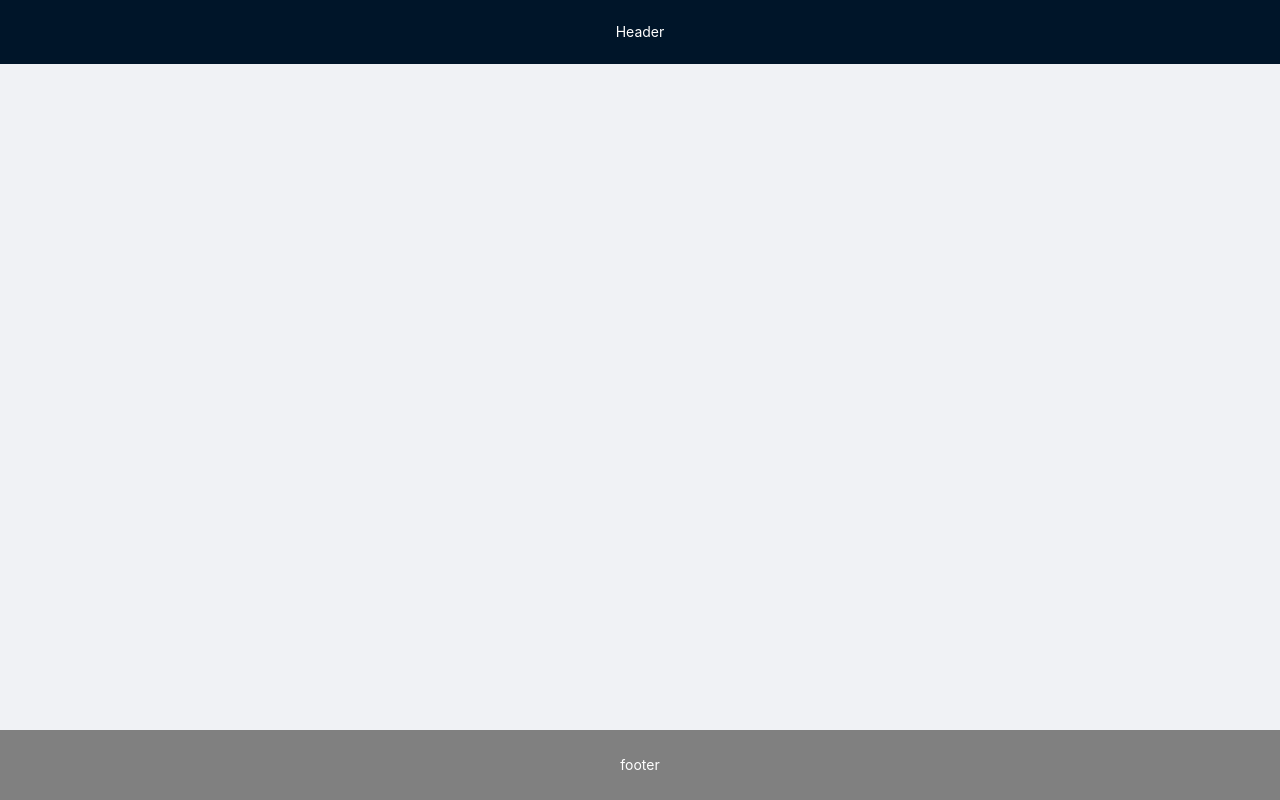
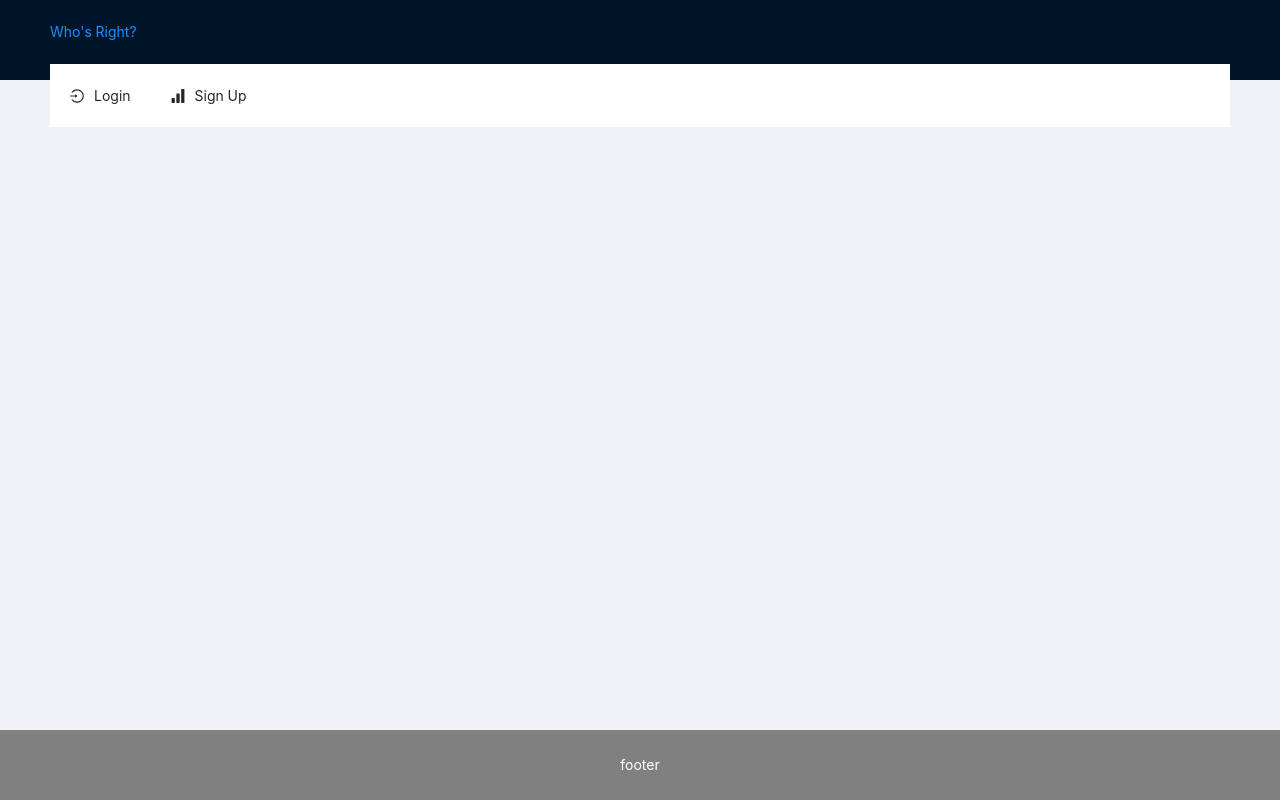
Before and after one commit to healingfields/Polling-App, a React (Create React App) app in the folder polling-frontend/: page / in a window 1280 px wide. Built offline with nearby package versions, Linux system fonts and the light colour scheme.

Commit message:
created the header component

```diff
--- a/polling-frontend/src/components/common/header/Header.js
+++ b/polling-frontend/src/components/common/header/Header.js
@@ -1,7 +1,75 @@
-import React from 'react'
+import { Layout, Menu } from 'antd'
+import './Header.css'
+import React, { useState } from 'react'
+import { Link } from 'react-router-dom';
+import { MailOutlined, AppstoreOutlined, SettingOutlined, HomeOutlined, QuestionCircleOutlined, PlusCircleOutlined, ProfileOutlined, LogoutOutlined, LoginOutlined, SignalFilled} from '@ant-design/icons';
+import Login from '../../presentational/user/login/Login';
 
-export const Header = () => {
+export const Header = (props) => {
+
+  let menuItems;
+  if(props.currentUser){
+     menuItems = [
+      {
+        label: <a href='/'>Home</a>,
+        key: '/',
+        icon:<HomeOutlined/>,
+      },
+      {
+        label: <a href='/poll/new'>New Poll</a>,
+        key: '/poll/new',
+        icon:<PlusCircleOutlined/>,
+      },
+      {
+        label: <a href='/profile'>Profile</a>,
+        key: '/profile',
+        icon:<ProfileOutlined/>,
+        children:[
+          {
+            label: '@ ' + props.currentUser.username,
+            key: 'user-info',
+            icon:<PlusCircleOutlined/>,
+          },
+          {
+            label: <a href={`/users/${props.currentUser.username}`}>Profile</a>,
+            key: 'profile',
+            icon:<PlusCircleOutlined/>,
+          },
+          {
+            label: 'Logout',
+            key: 'logout',
+            icon:<LogoutOutlined/>,
+          },
+        ]
+      },
+    ]
+  }else{
+    menuItems = [
+      {
+        label: <a href='/login'>Login</a>,
+        key: '/login',
+        icon:<LoginOutlined/>,
+      },
+      {
+        label: <a href='/signup'>Sign Up</a>,
+        key: '/signup',
+        icon:<SignalFilled/>,
+      }
+    ]
+  }
+
   return (
-    <div>Header</div>
+    <Layout.Header className='app-header'>
+      <div className='container'>
+        <div className='app-name'>
+          <a href='/'>
+          Who's Right?
+          </a>
+        </div>
+        <Menu mode="horizontal" items={menuItems}>
+
+        </Menu>
+      </div>
+    </Layout.Header>
   )
 }
--- a/polling-frontend/src/components/container/App.css
+++ b/polling-frontend/src/components/container/App.css
@@ -3,3 +3,8 @@
 .app-container{
     height: 100vh;
 }
+
+.app-header{
+    height: 10%;
+    margin-bottom: 10%;
+}
--- a/polling-frontend/src/components/container/App.js
+++ b/polling-frontend/src/components/container/App.js
@@ -11,8 +11,9 @@ import { useState, useEffect } from 'react';
 import {getCurrentUser} from '../../util/ApiUtils';
 import { ACCESS_TOKEN } from '../../constants';
 import {Loader} from '../common/loader/Loader'
+import { Header } from '../common/header/Header';
 
-const {Header, Footer, Content} = Layout;
+const {Content, Footer} = Layout;
 
 function App() {
 
@@ -46,6 +47,7 @@ function App() {
 
       })
   }
+
 
   const router = createBrowserRouter([
     {
@@ -93,10 +95,9 @@ function App() {
   return (
 
     <Layout className='app-container'>
-      <Header style={{textAlign:'center', color:'white'}}>Header</Header>
-
+      <Header className='app-header'/>
     {!isLoading?
-      <Content>
+      <Content className='app-content'>
       <RouterProvider router={router}/>
       </Content>
      :
```
